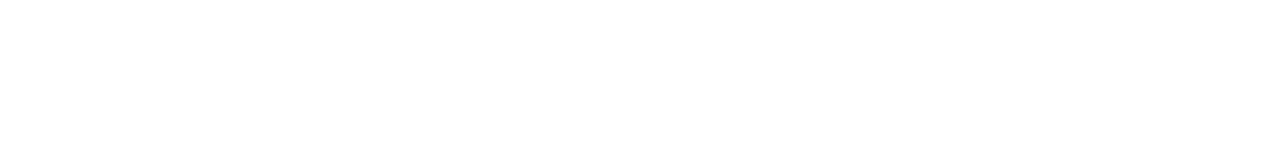
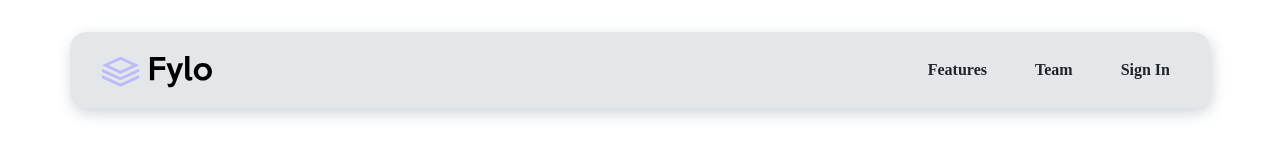
Before and after one commit to lfR3/Fylo-Page, a plain HTML site: page index.html in a window 1280 px wide. Drawn offline with Linux system fonts and the light colour scheme; a web font is replaced by a local one.

Commit message:
Designing The Header

```diff
--- a/index.html
+++ b/index.html
@@ -27,6 +27,25 @@
 
     <div class="w-100">
 
+            <!-- .............................. -->
+                <!-- Design Header Section -->
+        <header class="p-1 pt-3 mt-3">
+
+            <nav class="nav container p-3 rounded-4 justify-content-between">
+
+                <a class="navbar-brand d-inline-block ps-3 py-1" href="#">
+                    <img src="Img/logo.svg" alt="Logo" width="110" class="d-inline-block align-text-top">
+                </a>
+
+                <div class="d-flex align-items-center">
+                    <a class="menu-link text-decoration-none mx-3 p-2 position-relative" href="#">Features</a>
+                    <a class="menu-link text-decoration-none mx-3 p-2 position-relative" href="#">Team</a>
+                    <a class="menu-link text-decoration-none mx-3 p-2 position-relative" href="#">Sign In</a>
+                </div>
+
+            </nav>
+
+        </header>
 
 
     </div>
--- a/style.css
+++ b/style.css
@@ -15,3 +15,52 @@ body{
     font-family: 'Josefin Sans';
     font-size: 1em;
 }
+
+    /* -------------------- */
+        /* Styling Menu In The Header Section */
+nav.nav{
+    background-color: #dee2e6d1;
+    box-shadow: 2px 5px 15px #CED4DA;
+}
+
+.menu-link{
+    color: #212529;
+    font-weight: 600;
+    transition: 0.5s;
+    -webkit-transition: 0.5s;
+    -moz-transition: 0.5s;
+    -ms-transition: 0.5s;
+    -o-transition: 0.5s;
+}
+.menu-link:hover{
+    text-shadow: 0 5px 20px #212529db;
+}
+.menu-link::before{
+    content: '';
+    background-color: #252422;
+    width: 100%;
+    height: 3px;
+    position: absolute;
+    bottom: 0;
+    left: 0;
+    border-radius: 10px;
+    transform: scaleX(0);
+    transform-origin: right;
+    transition: transform 0.5s ;
+    -webkit-transform: scaleX(0);
+    -moz-transform: scaleX(0);
+    -ms-transform: scaleX(0);
+    -o-transform: scaleX(0);
+    -webkit-transition: transform 0.5s ;
+    -moz-transition: transform 0.5s ;
+    -ms-transition: transform 0.5s ;
+    -o-transition: transform 0.5s ;
+}
+.menu-link:hover::before{
+    transform: scaleX(1);
+    transform-origin: left;
+    -webkit-transform: scaleX(1);
+    -moz-transform: scaleX(1);
+    -ms-transform: scaleX(1);
+    -o-transform: scaleX(1);
+}
```
